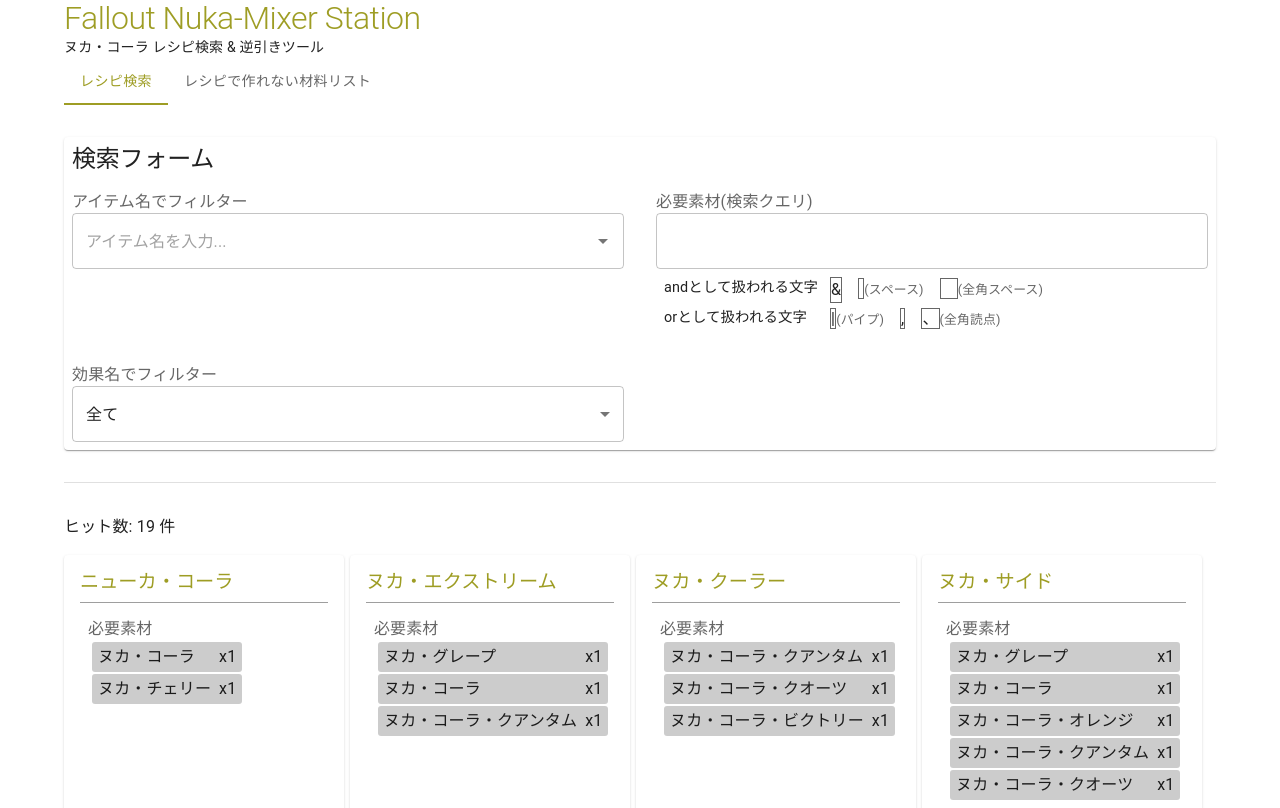
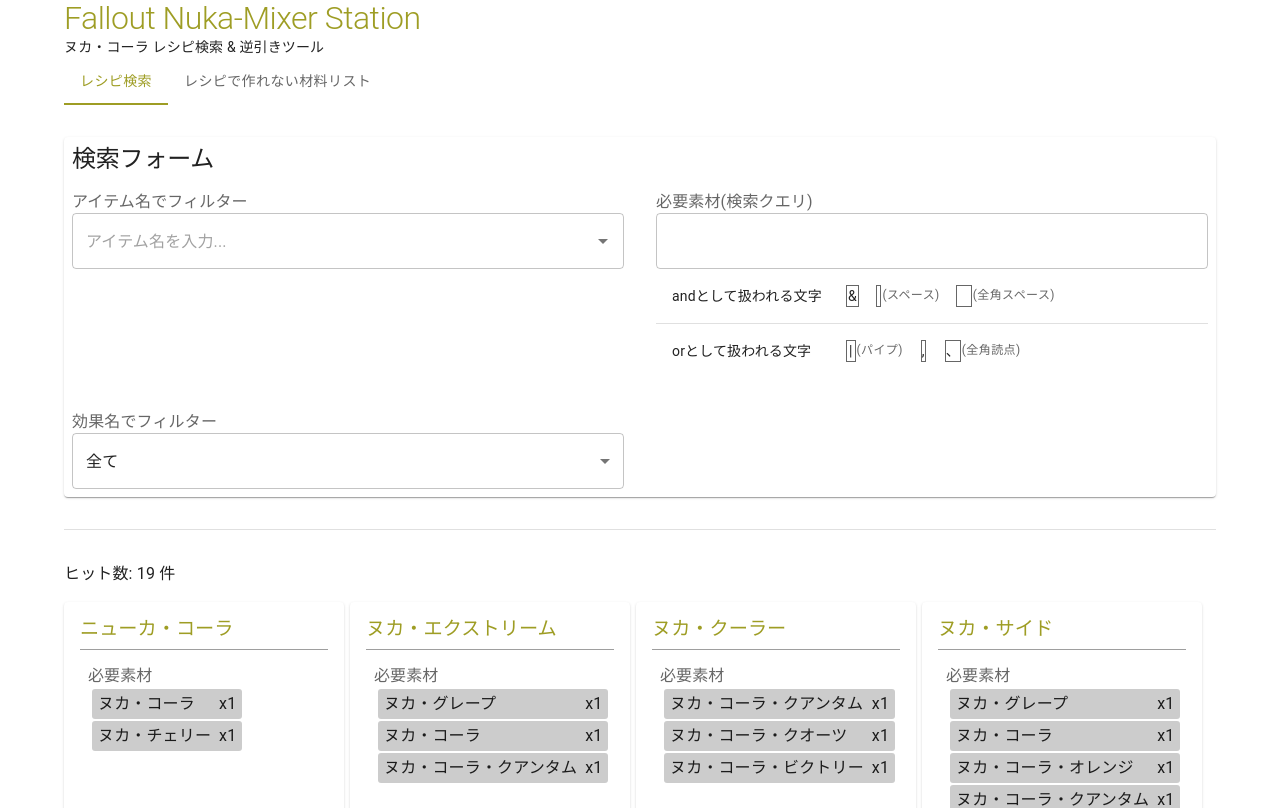
Before and after one commit to vvlvm/fallout-recipe, a React (Vite) app: page / in a window 1280 px wide. Shown: the top 808 px of the page. Built offline with nearby package versions, Linux system fonts and the light colour scheme.

Commit message:
検索クエリの説明を整理

```diff
--- a/src/components/filters/IngredientQueryAutoComplete.tsx
+++ b/src/components/filters/IngredientQueryAutoComplete.tsx
@@ -1,7 +1,7 @@
 import { INGREDIENT_NAMES } from '@/constants/INGREDIENT_NAMES'
 import Autocomplete from '@mui/material/Autocomplete'
 import TextField from '@mui/material/TextField'
-import Box from '@mui/material/Box'
+import { QueryExplain } from './query-explain/QueryExplain'
 
 const OPTIONS = INGREDIENT_NAMES
 // 「、」「,」はor。全角スペース・スペースはand。
@@ -58,100 +58,3 @@
 		</>
 	)
 }
-
-function QueryExplain() {
-	return (
-		<Box
-			id='ingredient-query-explain'
-			sx={{
-				display: ' grid',
-				gridTemplateColumns: ' auto 1fr',
-				gap: ' 4px',
-				marginTop: ' 8px',
-				marginLeft: ' 8px',
-
-				'.row': {
-					display: 'grid',
-					gridColumn: 'span 2',
-					gridTemplateColumns: 'subgrid',
-
-					'.head': {
-						fontSize: '0.9em',
-						marginRight: '8px',
-					},
-
-					'.examples': {
-						display: 'flex',
-						gap: '0px 16px',
-
-						'.example': {
-							whiteSpace: 'pre',
-							border: 'solid 1px',
-							borderColor: 'text.secondary',
-						},
-
-						'.note': {
-							fontSize: '0.8em',
-							color: 'text.secondary',
-						},
-					},
-				},
-			}}
-		>
-			<Box className='row'>
-				<Box component='span' className='head'>
-					andとして扱われる文字
-				</Box>
-				<Box className='examples'>
-					<Box component='span' className='example'>
-						&
-					</Box>
-					<Box>
-						<Box component='span' className='example'>
-							{' '}
-						</Box>
-						<Box component='span' className='note'>
-							(スペース)
-						</Box>
-					</Box>
-					<Box>
-						<Box component='span' className='example'>
-							{'　'}
-						</Box>
-						<Box component='span' className='note'>
-							(全角スペース)
-						</Box>
-					</Box>
-				</Box>
-			</Box>
-			<Box className='row'>
-				<Box component='span' className='head'>
-					orとして扱われる文字
-				</Box>
-				<Box className='examples'>
-					<Box>
-						<Box component='span' className='example'>
-							|
-						</Box>
-						<Box component='span' className='note'>
-							(パイプ)
-						</Box>
-					</Box>
-					<Box>
-						<Box component='span' className='example'>
-							,
-						</Box>
-					</Box>
-					<Box>
-						<Box component='span' className='example'>
-							、
-						</Box>
-						<Box component='span' className='note'>
-							(全角読点)
-						</Box>
-					</Box>
-				</Box>
-			</Box>
-		</Box>
-	)
-}
--- /dev/null
+++ b/src/components/filters/query-explain/QueryExplain.tsx
@@ -0,0 +1,108 @@
+import Box from '@mui/material/Box'
+import Divider from '@mui/material/Divider'
+import Typography, { type TypographyProps } from '@mui/material/Typography'
+import { styled } from '@mui/material/styles'
+import List from '@mui/material/List'
+import ListItem from '@mui/material/ListItem'
+import Stack, { type StackProps } from '@mui/material/Stack'
+
+const Container = styled(List)(({ theme }) => ({
+	display: 'grid',
+	gridTemplateColumns: 'auto 1fr',
+	gap: theme.spacing(1),
+}))
+
+const Row = styled(ListItem)(() => ({
+	display: 'grid',
+	gridColumn: 'span 2',
+	gridTemplateColumns: 'subgrid',
+}))
+
+const Head = styled((props) => (
+	<Typography variant='body2' {...props} />
+))<TypographyProps>(({ theme }) => ({
+	marginRight: theme.spacing(2),
+}))
+
+const Examples = styled(Box)(() => ({
+	display: 'flex',
+	gap: '1em',
+	alignItems: 'center',
+}))
+
+const Example = styled((props) => (
+	<Typography variant='body2' {...props} />
+))<TypographyProps>(({ theme }) => ({
+	whiteSpace: 'pre',
+	border: 'solid 1px',
+	borderColor: theme.palette.text.secondary,
+	marginRight: '1px',
+}))
+
+const Note = styled((props) => (
+	<Typography variant='caption' {...props} />
+))<TypographyProps>(({ theme }) => ({
+	color: theme.palette.text.secondary,
+	whiteSpace: 'nowrap',
+}))
+
+const StackExample = styled((props) => (
+	<Stack direction='row' alignItems='center' flexWrap='nowrap' {...props} />
+))<StackProps>()
+
+export function QueryExplain() {
+	return (
+		<Container>
+			<Row>
+				<Head>andとして扱われる文字</Head>
+				<Examples>
+					<Example
+						sx={{
+							paddingLeft: '1px',
+							paddingRight: '1px',
+						}}
+					>
+						&
+					</Example>
+					<StackExample>
+						<Example> </Example>
+						<Note>(スペース)</Note>
+					</StackExample>
+					<StackExample>
+						<Example>{'　'}</Example>
+						<Note>(全角スペース)</Note>
+					</StackExample>
+				</Examples>
+			</Row>
+			<Divider sx={{ gridColumn: 'span 2' }} />
+			<Row>
+				<Head>orとして扱われる文字</Head>
+				<Examples>
+					<StackExample>
+						<Example
+							sx={{
+								paddingLeft: '2px',
+								paddingRight: '2px',
+							}}
+						>
+							|
+						</Example>
+						<Note>(パイプ)</Note>
+					</StackExample>
+					<StackExample
+						sx={{
+							paddingLeft: '2px',
+							paddingRight: '2px',
+						}}
+					>
+						<Example>,</Example>
+					</StackExample>
+					<StackExample>
+						<Example>、</Example>
+						<Note>(全角読点)</Note>
+					</StackExample>
+				</Examples>
+			</Row>
+		</Container>
+	)
+}
```
